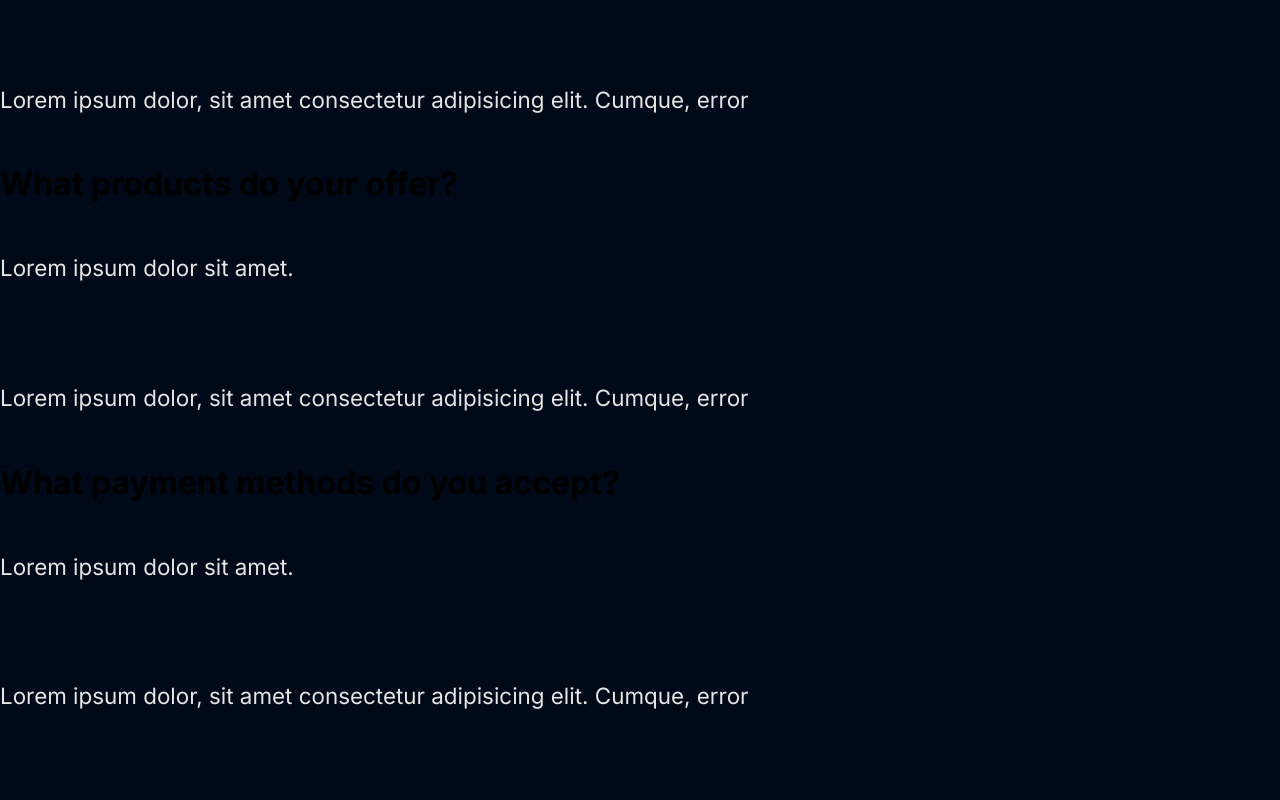
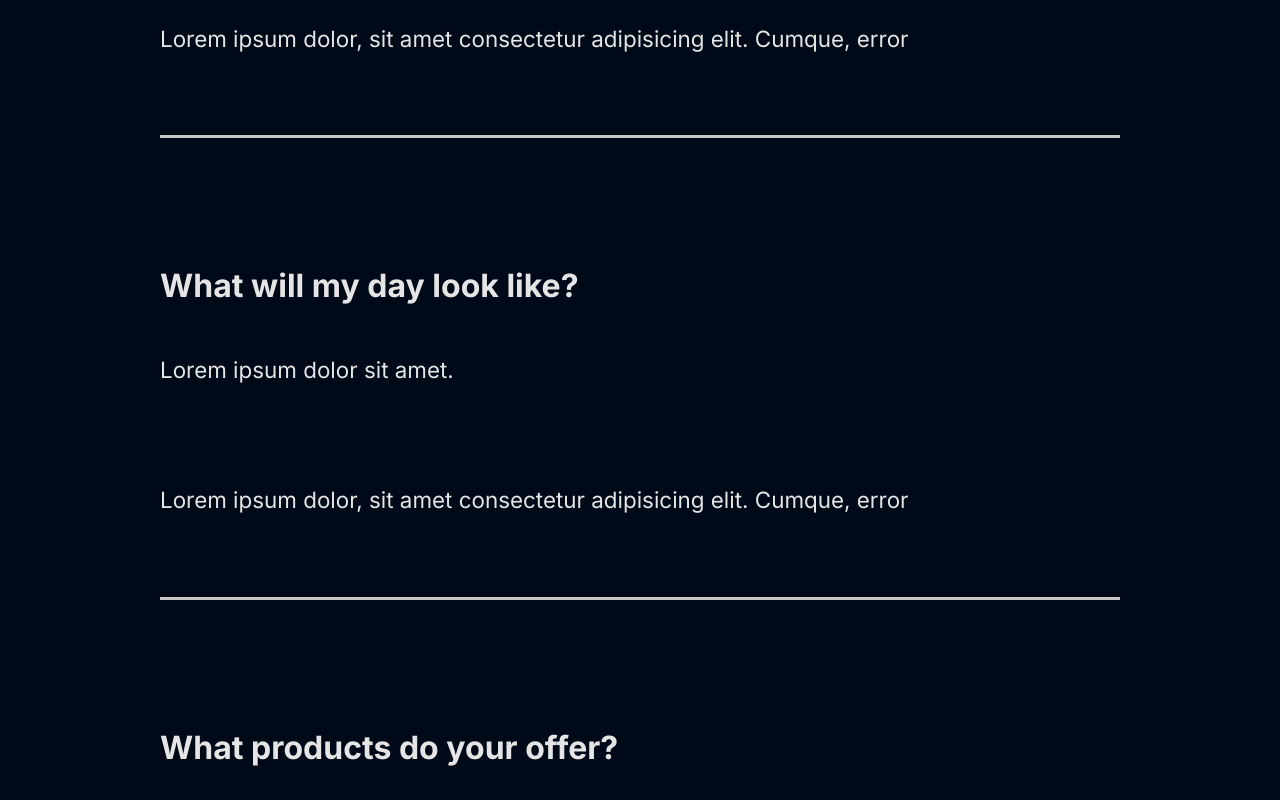
Before and after one commit to nidhi-kala/react-code, a React (Create React App) app in the folder seize/: page /about in a window 1280 px wide. Shown: the part 2600-3400 px from the top of the page. Before the commit the page ends 3361 px from the top, so only its background shows below. Built offline with nearby package versions, Linux system fonts and the light colour scheme.

Commit message:
faq section styled

```diff
--- a/seize/src/components/Faq.js
+++ b/seize/src/components/FaqSection.js
@@ -1,6 +1,9 @@
-const Faq = () => {
+import styled from "styled-components";
+import { About } from "../styles";
+
+const FaqSection = () => {
   return (
-    <div className="faq">
+    <Faq>
       <h2>
         Need to know more? <span>FAQ</span>{" "}
       </h2>
@@ -13,6 +16,7 @@
             error
           </p>
         </div>
+        <div className="faq-line"></div>
       </div>
       <div className="question">
         <h1>What will my day look like?</h1>
@@ -23,6 +27,7 @@
             error
           </p>
         </div>
+        <div className="faq-line"></div>
       </div>
       <div className="question">
         <h1>What products do your offer?</h1>
@@ -33,6 +38,7 @@
             error
           </p>
         </div>
+        <div className="faq-line"></div>
       </div>
       <div className="question">
         <h1>What payment methods do you accept?</h1>
@@ -43,8 +49,40 @@
             error
           </p>
         </div>
+        <div className="faq-line"></div>
       </div>
-    </div>
+    </Faq>
   );
 };
-export default Faq;
+
+const Faq = styled(About)`
+  display: block;
+  span {
+    display: block;
+  }
+
+  h2 {
+    font-weight: lighter;
+    padding-bottom: 2rem;
+  }
+
+  .faq-line {
+    background-color: #c4c4c4;
+    height: 0.2rem;
+    margin: 2rem 0rem;
+    width: 100%;
+  }
+  .question {
+    cursor: pointer;
+    padding: 3rem 0rem;
+  }
+
+  answer {
+    padding: 2rem 0rem;
+    p {
+      padding: 1rem 0rem;
+    }
+  }
+`;
+
+export default FaqSection;
--- a/seize/src/components/GlobalStyles.js
+++ b/seize/src/components/GlobalStyles.js
@@ -38,6 +38,7 @@
 }
 h4{
   font-weight: bold;
+  font-size:2rem;
 
 }
 span{
--- a/seize/src/pages/AboutPage.js
+++ b/seize/src/pages/AboutPage.js
@@ -1,13 +1,13 @@
 import AboutSection from "../components/AboutSection";
 import ServiceSection from "../components/ServicesSection";
-import Faq from "../components/Faq";
+import FaqSection from "../components/FaqSection";
 
 const AboutPage = () => {
   return (
     <>
       <AboutSection />
       <ServiceSection />
-      <Faq />
+      <FaqSection />
     </>
   );
 };
```
